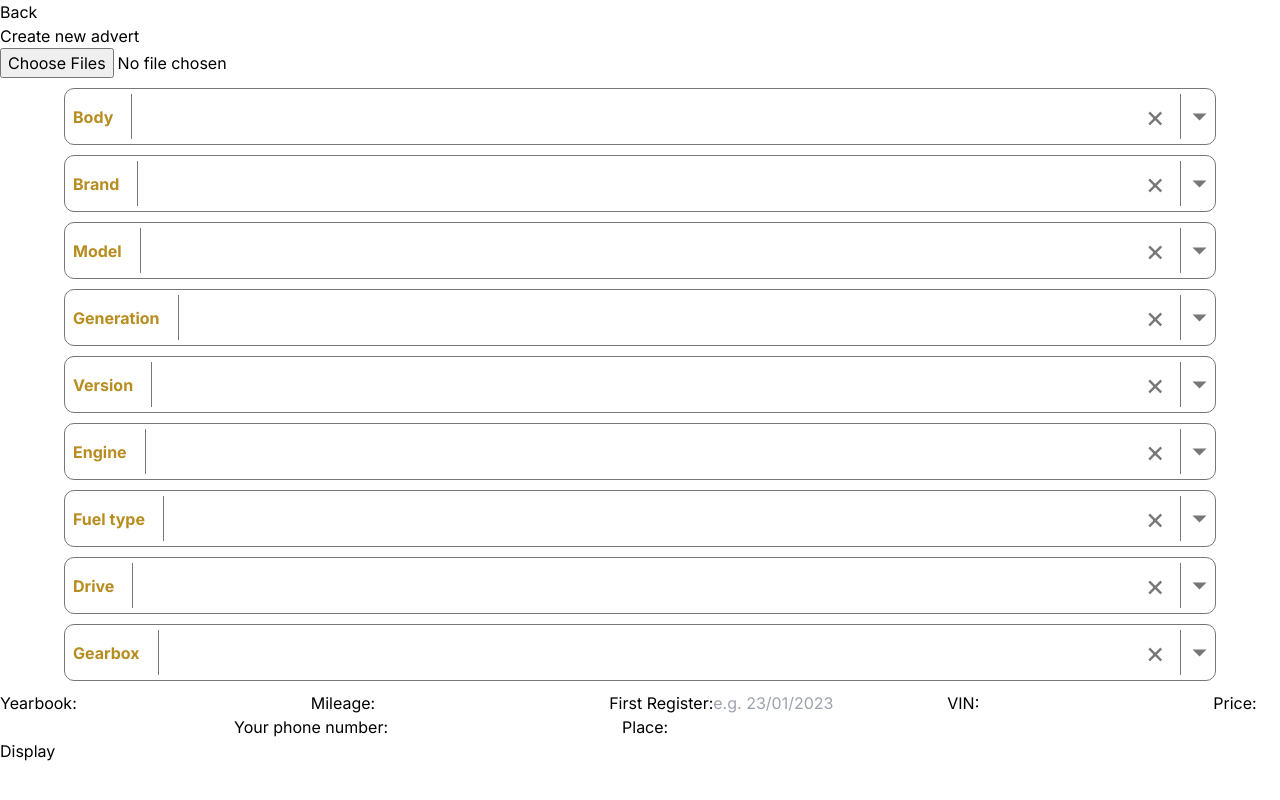
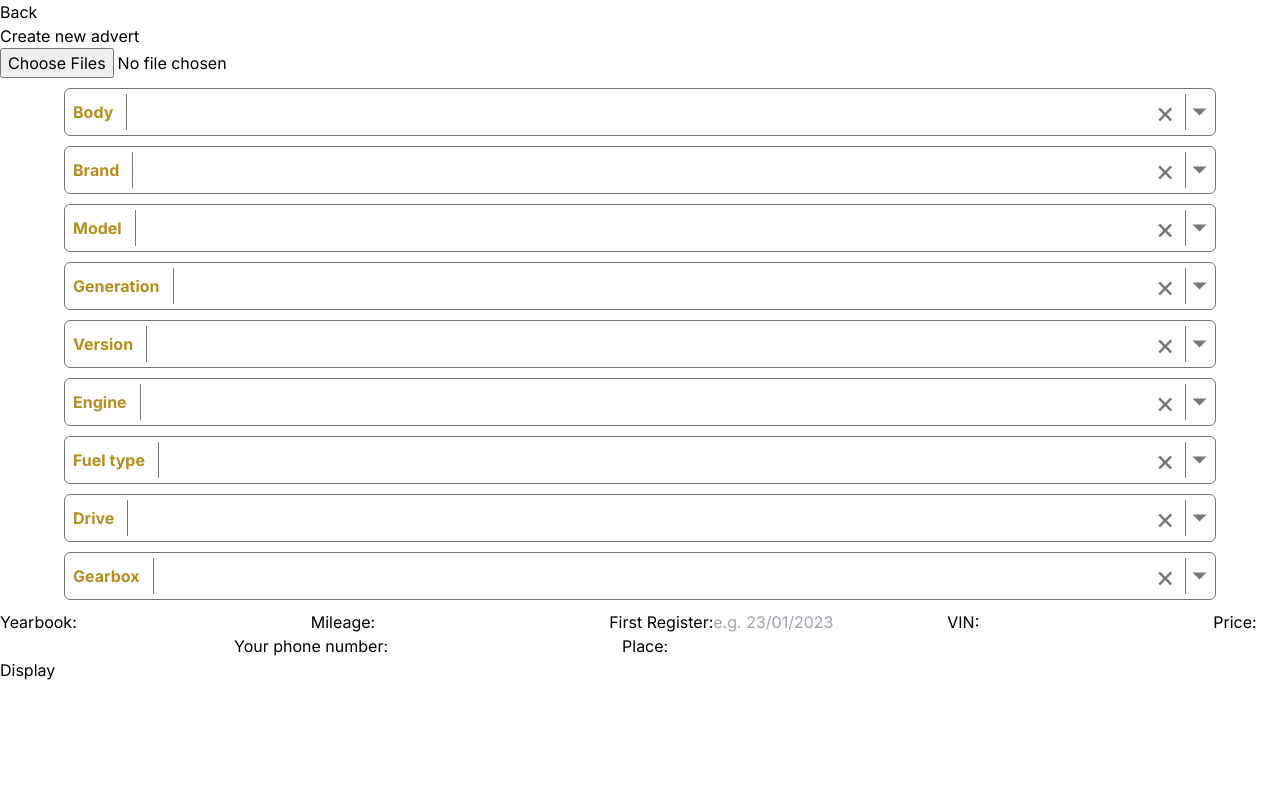
Before and after one commit to Pi0t3r/AutoHunt, a Next.js app: page /create in a window 1280 px wide. Built offline with nearby package versions, Linux system fonts and the light colour scheme.

Commit message:
replaced css to Tailwind in Select.tsx;

```diff
--- a/components/Offers/Offers.tsx
+++ b/components/Offers/Offers.tsx
@@ -5,7 +5,6 @@ import Link from "next/link";
 import Image from "next/image";
 import { useEffect, useState } from "react";
 import Filters from "../filters/Filters";
-import Box from "@mui/material/Box";
 import InputLabel from "@mui/material/InputLabel";
 import MenuItem from "@mui/material/MenuItem";
 import FormControl from "@mui/material/FormControl";
@@ -69,7 +68,10 @@ export default function Offers() {
                       {post.fuel}
                     </p>
                     <p className="text-main inherit">
-                      {post.price} <span className="ml-2 text-black">PLN</span>
+                      {post.price
+                        .toString()
+                        .replace(/\B(?=(\d{3})+(?!\d))/g, " ")}
+                      <span className="ml-2 text-black">PLN</span>
                     </p>
                   </div>
                   <div className="flex flex-row flex-wrap justify-between items-center mt-4">
--- a/components/select/Select.tsx
+++ b/components/select/Select.tsx
@@ -1,6 +1,6 @@
 import { SelectOptionProps, SelectProps } from "@/types/myTypes";
 import { useEffect, useState } from "react";
-import styles from "./select.module.css";
+import styles from './select.module.css'
 
 export function Select({
   value,
@@ -31,28 +31,40 @@ export function Select({
   return (
     <div
       onBlur={() => setIsOpen(false)} // Close dropdown when focus is lost
-      onClick={() => setIsOpen((prev) => !prev)} // Toggle dropdown visibility on click
       tabIndex={0}
-      className={`${styles.container} ${disabled ? styles.disabled : ""}`} // Apply CSS classes based on disabled state
+      className={`relative w-[90%] my-2.5 mx-auto min-h-[1.5em] border border-solid border-[#777] flex items-center rounded-md outline-none cursor-pointer p-[5px] focus:border-main ${
+        disabled ? "opacity-60 cursor-not-allowed pointer-events-none" : ""
+      }`} // Apply CSS classes based on disabled state
     >
-      <span className={styles.title}>{filter}</span>{" "}
+      <span className="font-bold text-main p-[3px]">{filter}</span>{" "}
       {/* Display the filter title */}
-      <div className={styles.divider} /> {/* Display a divider */}
-      <span className={styles.value}>{value?.value}</span>{" "}
+      <div className="bg-[#777] self-stretch w-px my-0 mx-2.5" />{" "}
+      {/* Display a divider */}
+      <span  className="grow">
+        {value?.value}
+      </span>{" "}
       {/* Display the selected value */}
       <button
         onClick={(e) => {
           e.preventDefault();
           clearOption(); // Clear the selected option when the clear button is clicked
         }}
-        className={styles["clear-btn"]}
+        className="bg-none text-[#777] border-none outline-none cursor-pointer p-0 text-3xl focus:text-[#333] hover:text-[#333]"
       >
         &times; {/* Display a clear button */}
       </button>
-      <div className={styles.divider} /> {/* Display a divider */}
-      <div className={styles.caret} />{" "}
+      <div className="bg-[#777] self-stretch w-px my-0 mx-2.5" />{" "}
+      {/* Display a divider */}
+      <div
+        className="-translate-x-1/4 translate-y-1/4 border-transparent border-solid border-t-[#777] border-[7px]"
+        onClick={() => setIsOpen((prev) => !prev)}
+      />{" "}
       {/* Display a caret for dropdown indicator */}
-      <ul className={`${styles.options} ${isOpen ? styles.show : ""}`}>
+      <ul
+        className={`absolute m-0 p-0 list-none max-h-52 overflow-y-auto border border-solid border-[#777] rounded-md w-full left-0 top-[105%] bg-white z-[100] ${
+          isOpen ? "block" : "hidden"
+        }`}
+      >
         {" "}
         {/* Display the dropdown options */}
         {options &&
@@ -65,9 +77,9 @@ export function Select({
               }}
               onMouseEnter={() => setHighlightedIndex(index)} // Highlight option on mouse enter
               key={option.value}
-              className={`${styles.option} ${
-                isOptionSelected(option) ? styles.selected : ""
-              } ${index === highlightedIndex ? styles.highlighted : ""}`}
+              className={`p-[5px] py-2.5 cursor-pointer ${
+                isOptionSelected(option) ? "bg-main" : ""
+              } ${index === highlightedIndex ? "bg-main text-white" : ""}`}
             >
               {option.value}
             </li>
```
